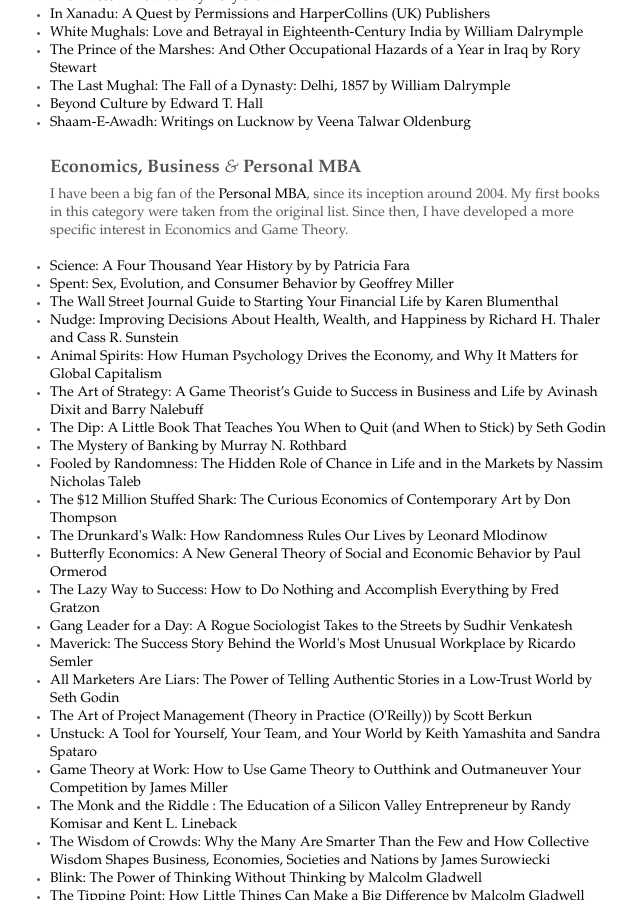
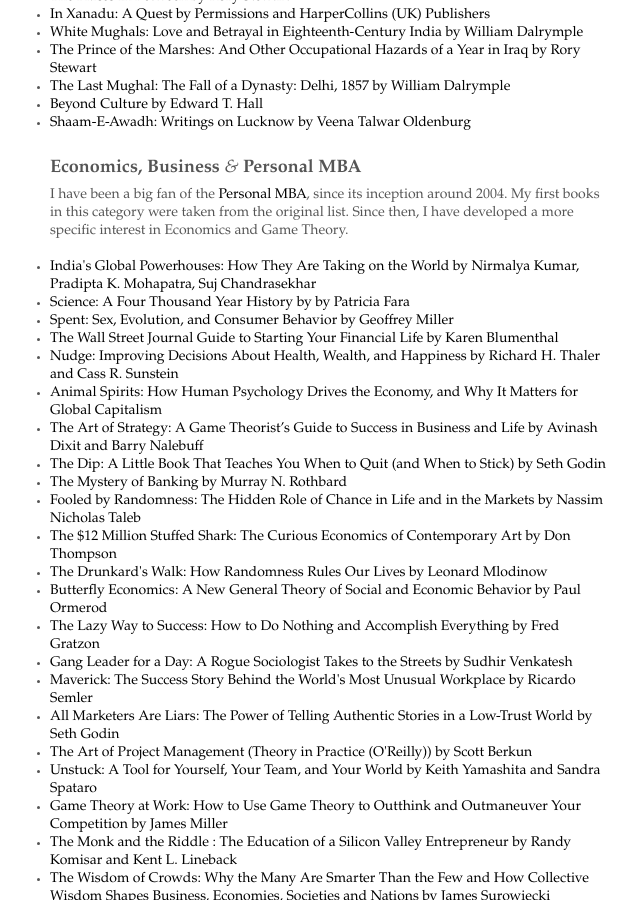
Before and after one commit to deepakjois/website, a Jekyll site: the page built from books/index.html, in a window 1280 px wide and 900 px high, scrolled down 4443 px. Shown: the whole window, without its empty margins (310-950 px from the left). Built offline with Jekyll 4.4.1, drawn with Linux system fonts in a browser that asks for light colours.

Commit message:
Adding more books

```diff
--- a/_includes/books_read.html
+++ b/_includes/books_read.html
@@ -215,6 +215,7 @@
 Economics and Game Theory.</p>
 
 <ul id="non-fiction-economics">
+  <li class="in_2009"><a href="http://www.amazon.com/Indias-Global-Powerhouses-Taking-World/dp/1422147622">India's Global Powerhouses: How They Are Taking on the World by Nirmalya Kumar, Pradipta K. Mohapatra, Suj Chandrasekhar</a></li>
   <li class="in_2009"><a href="http://www.amazon.com/Science-Four-Thousand-Year-History/dp/019922689X">Science: A Four Thousand Year History by by Patricia Fara</a></li>
   <li class="in_2009"><a href="http://www.amazon.com/Spent-Sex-Evolution-Consumer-Behavior/dp/0670020621">Spent: Sex, Evolution, and Consumer Behavior by Geoffrey Miller</a></li>
   <li class="in_2009"><a href="http://www.amazon.com/Street-Journal-Guide-Starting-Financial/dp/030740708X">The Wall Street Journal Guide to Starting Your Financial Life by Karen Blumenthal</a></li>
```
